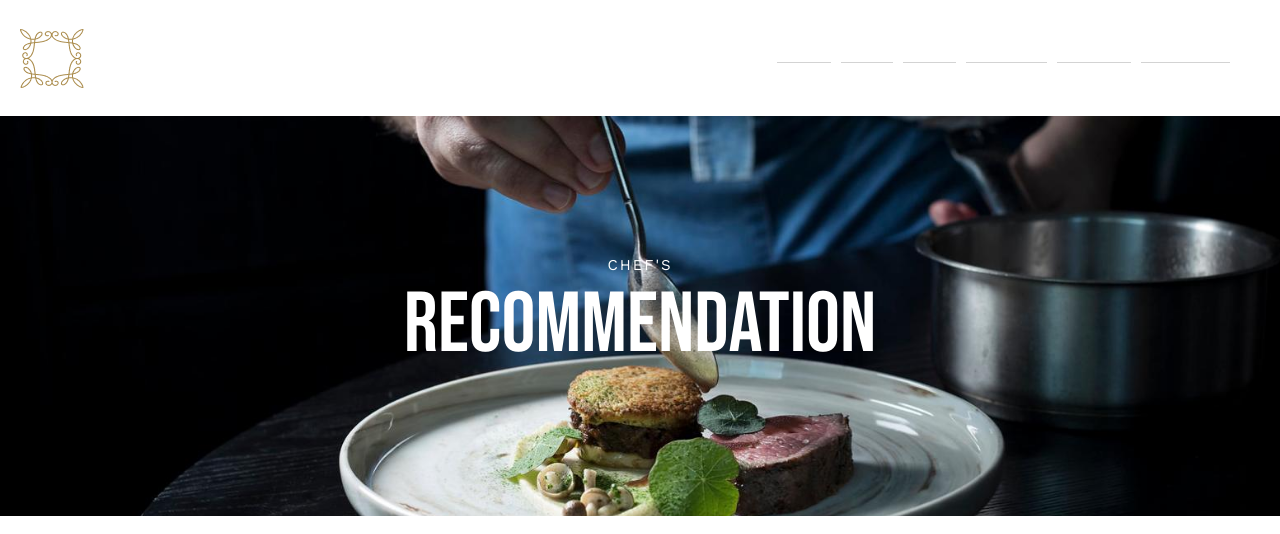
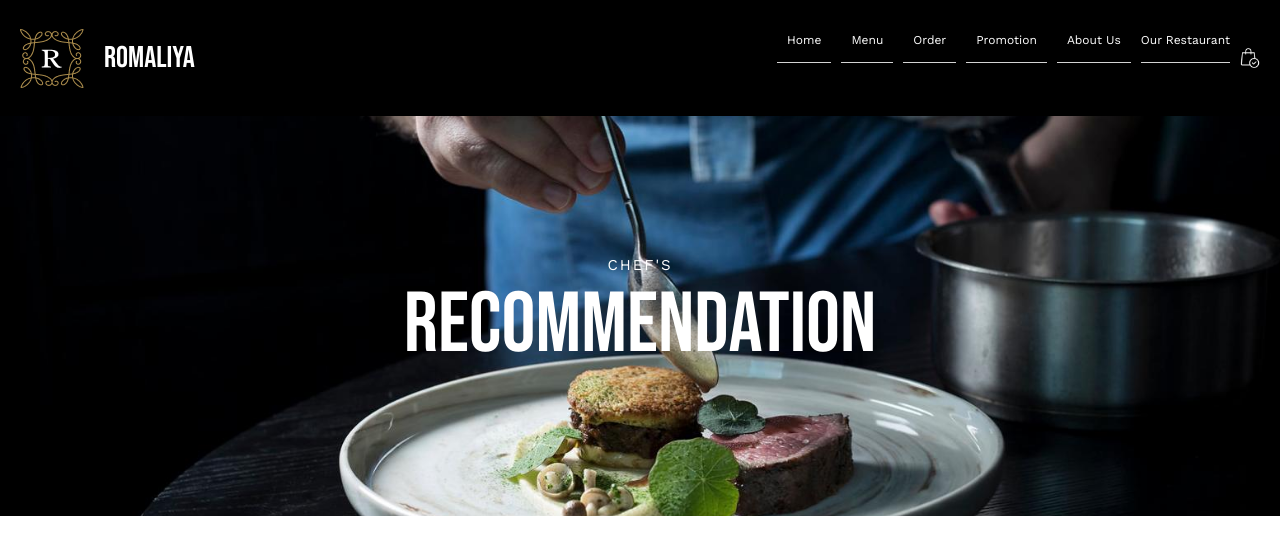
Before and after one commit to kohyongseng/kohyongseng.github.io, a plain HTML site: page week11/menu.html in a window 1280 px wide. Shown: the top 534 px of the page. Drawn offline with nearby package versions, Linux system fonts and the light colour scheme.

Commit message:
submit: week11 exe

```diff
--- a/week11/css/menu.css
+++ b/week11/css/menu.css
@@ -9,7 +9,8 @@
 }
 
 .banner {
-    position: static
+    position: static;
+    background-color: black;
 }
 
 .recommendation {
--- a/week11/css/promotion.css
+++ b/week11/css/promotion.css
@@ -10,6 +10,7 @@
 
 .banner {
     position: static;
+    background-color: black;
 }
 
 .promo-card {
```
